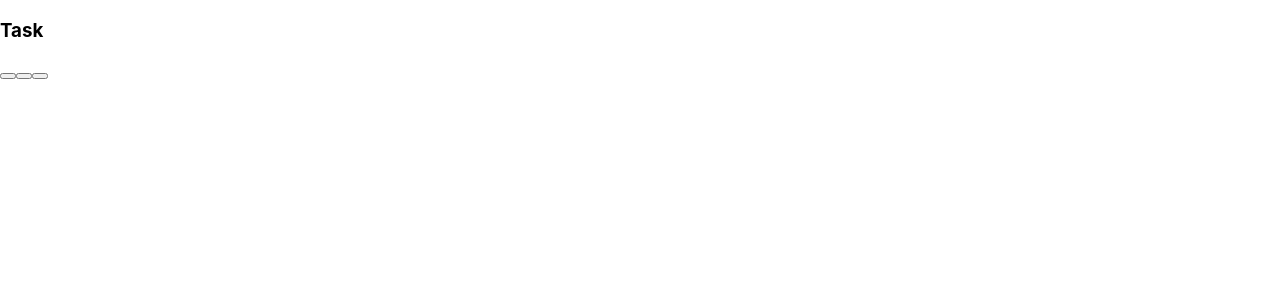
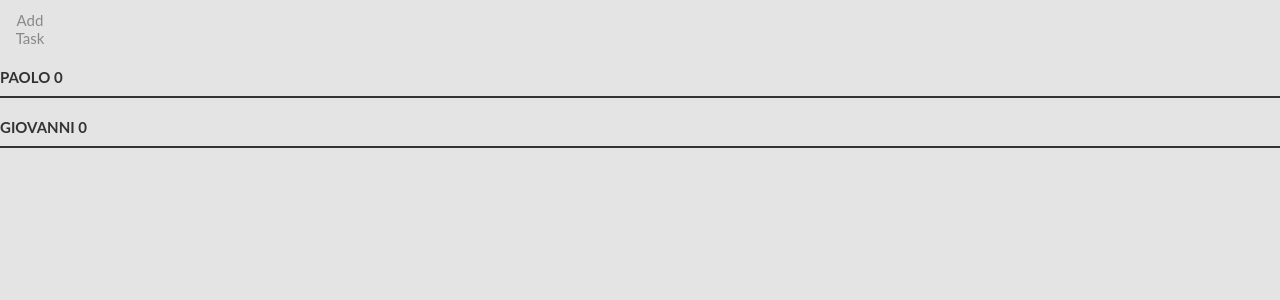
Before and after one commit to corsidrive/corso_php_mysql_2223, a React (Create React App) app in the folder form_in_php/__react-app/todo-list/: page / in a window 1280 px wide. Shown: the top 300 px of the page. Built offline with nearby package versions, Linux system fonts and the light colour scheme.

Commit message:
use state

```diff
--- a/form_in_php/__react-app/todo-list/src/App.css
+++ b/form_in_php/__react-app/todo-list/src/App.css
@@ -1,227 +1,165 @@
-/* All */
-@import url('https://fonts.googleapis.com/css2?family=Inknut+Antiqua:wght@500&display=swap');
+      /* Basic Style */
 
-* {
-    padding: 0;
-    margin: 0;
-    font-family: Helvetica;
-    color: rgb(8, 8, 8);
-    box-sizing: border-box;
+      body {
+        background: #fff;
+        color: #333;
+        font-family: Lato, sans-serif;
+        background-color:#e4e4e4;
     }
 
-body {
-    background-color: rgb(254, 254, 254);
-    background-size: cover;
+    .container {
+        display: block;
+        width: 400px;
+        margin: 10px auto 100px;
+        background-color:#fff;
+        padding:0px 10px 10px 10px;
+        border-radius:10px
+    }
+
+    h2 {
+        text-align:center;
+        padding-top:10px;
+        margin-bottom:0px;
+    }
+
+    ul {
+        margin: 0;
+        padding: 0;
+    }
+
+    li * {
+        float: left;
+    }
+
+    li,
+    h3 {
+        clear: both;
+        list-style: none;
+    }
+
+    input,
+    button {
+        outline: none;
     }
 
     button {
-    background-color: #fbfbfb;
-    border: 2px solid #fadd05;
-    padding: .3rem .6rem;
-    font-size: 1rem;
+        background: none;
+        border: 0px;
+        color: #888;
+        font-size: 15px;
+        width: 60px;
+        margin: 10px 0 0;
+        font-family: Lato, sans-serif;
         cursor: pointer;
-    display: flex;
-    justify-content: center;
-    align-items: center;
-    transition: 0.4s;
     }
 
     button:hover {
-    background-color: #fadd05;
+        color: #333;
     }
 
-button i {
-    color: black;
-    font-weight: bold;
-    pointer-events: none;
+
+    /* Heading */
+
+    h3,
+    label[for='new-task'] {
+        color: #333;
+        font-weight: 700;
+        font-size: 15px;
+        border-bottom: 2px solid #333;
+        padding: 20px 0 10px;
+        margin: 0;
+        text-transform: uppercase;
     }
 
-input, select {
-    padding: .25rem .5rem;
+    input[type="text"] {
+        margin: 0;
+        font-size: 18px;
+        line-height: 18px;
+        height: 18px;
+        padding: 10px;
+        border: 1px solid #ddd;
+        background: #fff;
+        border-radius: 6px;
+        font-family: Lato, sans-serif;
+        color: #888;
     }
 
-.hide {
+    input[type="text"]:focus {
+        color: #333;
+    }
+
+
+    /* New Task */
+
+    label[for='new-task'] {
+        display: block;
+        margin: 0 0 20px;
+    }
+
+    input#new-task {
+        float: left;
+        width: 318px;
+    }
+
+    p > button:hover {
+        color: #0FC57C;
+    }
+
+
+    /* Task list */
+
+    li {
+        overflow: hidden;
+        padding: 20px 0;
+        border-bottom: 1px solid #eee;
+    }
+
+    li > input[type="checkbox"] {
+        margin: 0 10px;
+        position: relative;
+        top: 15px;
+    }
+
+    li > label {
+        font-size: 18px;
+        line-height: 40px;
+        width: 237px;
+        padding: 0 0 0 11px;
+    }
+
+    li > input[type="text"] {
+        width: 226px;
+    }
+
+    li > .delete:hover {
+        color: #CF2323;
+    }
+
+
+    /* Completed */
+
+     label {
+
+        color: #888;
+    }
+
+    li.task_gia_fatta {
+        opacity:0.5;
+        text-decoration: line-through;
+        background-color: #cdcdcd00;
+    }
+
+
+    /* Edit Task */
+
+    ul li input[type=text] {
         display: none;
     }
 
-h1, h2, h3, h4, h5, h6, p {
-    color: #fadd05;
+    ul li.editMode input[type=text] {
+        display: block;
     }
 
-.h1-title {
-    font-family: 'Inknut Antiqua', serif;
-}
-
-/* TODO header */
-.todo-container {
-max-width: 650px;
-margin: 3rem auto 0;
-background-color: black;
-padding: 1.5rem;
-border-radius: 15px;
-}
-
-.todo-container header {
-    text-align: center;
-    padding: 0 1rem 1rem;
-}
-
-/* TODO form */
-#todo-form {
-    display: flex;
-    justify-content: space-between;
-}
-
-#todo-form, #edit-form {
-    padding: 1rem;
-    border: 1px solid #fadd05;
-    border-radius: 1rem;
-}
-
-#todo-form p,
-#edit-form p {
-    margin-bottom: 0.5rem;
-    font-weight: bold;
-}
-
-.form-control {
-    display: flex;
-}
-
-.form-control input {
-    margin-right: 0.3rem;
-}
-
-#cancel-edit-btn {
-    margin-top: 1rem;
-}
-
-/* TODO toolbar */
-
-#toolbar {
-    padding: 1rem;
-    border: 1px solid #fadd05;
-    margin-top: 2rem;
-    margin-bottom: 2rem;
-    border-radius: 1rem;
-    display: flex;
-}
-
-#toolbar h4 {
-    margin-bottom: .5rem;
-}
-
-#search {
-    padding-right: 2rem;
-    margin-right: 1rem;
-    width: 80%;
-    display: flex;
-    flex-direction: column;
-}
-
-#search form {
-    display: flex;
-}
-
-#search input {
-    width: 100%;
-    margin-right: 1rem;
-}
-
-#filter {
-    border-right: 1px solid #fadd05;
-    padding-right: 1rem;
-    margin-right: 1rem;
-    width: 25%;
-    display: flex;
-    flex-direction: column;
-}
-
-#filter select {
-    flex: 1;
-}
-
-#date-filter {
-    padding-right: 1rem;
-    margin-right: 1rem;
-    width: 100%;
-    display: flex;
-    flex-direction:column;
-}
-
-/* TODO list */
-.todo {
-    display: flex;
-    justify-content: center;
-    align-items: center;
-    padding: 1rem;
-    border: 1px solid #fadd05;
-    border-radius: 1rem;
-    transition: .3s;
-}
-
-.todo h3 {
-    flex: 1;
-    font-size: 0.9rem;
-}
-
-.todo button {
-    margin-left: 0.4rem;
-}
-
-.done {
-    background-color: #fadd05;
-}
-
-.done h3 {
-    color: black;
-    text-decoration: line-through;
-    font-style: italic;
-}
-
-.todo-employee {
-    margin-bottom: 0.5rem;
-    margin-left: 1rem;
-    margin-top: 2rem;
-    margin-right: 75%;
-    padding: 0.7rem;
-    border: 1px solid #fadd05;
-    border-radius: 1rem;
-    flex: 1;
-}
-
-
-@media screen and (max-width: 1330px) {
-    .form-image {
+    ul li.editMode label {
         display: none;
     }
-    .todo-container {
-        width: 50%;
-    }
-    .todo-form {
-        width: 100%;
-    }
-
-    @media screen and (max-width: 1064px) {
-        .todo-container {
-            width: 90%;
-            height: auto;
-        }
-        #toolbar, .todo, #todo-form {
-            flex-direction: column;
-            z-index: 5;
-            padding-right: 5rem;
-            max-height: 10rem;
-            overflow-y: scroll;
-            flex-wrap: nowrap;
-        }
-        .todo {
-            flex-direction: column;
-            z-index: 5;
-            padding-right: 5rem;
-            max-height: 10rem;
-            overflow-y: scroll;
-            flex-wrap: nowrap;
-        }
-    }
-}
--- a/form_in_php/__react-app/todo-list/src/App.js
+++ b/form_in_php/__react-app/todo-list/src/App.js
@@ -1,13 +1,63 @@
+
+import { useState } from 'react';
+import './App.css';
+
 import TaskItem from "./components/TaskItem/TaskItem";
+import TaskList from './components/TaskList/TaskList';
+function App() {
+
+  // const taskListData = [
+  //   {
+  //     task_id: 10,
+  //     user_id: 12,
+  //     name: "comprare il latte",
+  //     due_date:"2023-04-04",
+  //     done: true
+  //   },
+  //   {
+  //     task_id: 12,
+  //     user_id: 12,
+  //     name: "leggere un mauale a caso",
+  //     due_date:"2023-04-21",
+  //     done: false
+  //   }
+
+  //   ]
+
+    const [taskListData,setTaskListData] = useState([])
+
+    function aggiungiTask() {
+      setTaskListData((attuale)=>{
+        const new_attuale = [...attuale]
+        new_attuale.push(
+            {
+              task_id: 12,
+              user_id: 12,
+              name: "leggere un mauale a caso",
+              due_date:"2023-04-21",
+              done: false
+            }
+        );
+        return new_attuale;
+      })
+      // alert("tutto ok");
+
+    }
 
 
-function App() {
 
-    return (
-      <main>
-      <TaskItem></TaskItem>
-      </main>
-    )
+return (
+  <main>
+    <button onClick={aggiungiTask}>Add Task</button>
+    <TaskList header={'Paolo'} tasks={taskListData}>
+      {taskListData.map( task => <TaskItem key={task.task_id} done={task.done} nome_task={task.name} /> )}
+    </TaskList>
+
+    <TaskList header={'Giovanni'} tasks={taskListData}>
+      { taskListData.map( task => <TaskItem key={task.task_id} done={task.done} nome_task={task.name} /> )}
+    </TaskList>
+  </main>
+)
 }
 
 export default App;
--- a/form_in_php/__react-app/todo-list/src/components/TaskItem/TaskItem.js
+++ b/form_in_php/__react-app/todo-list/src/components/TaskItem/TaskItem.js
@@ -1,20 +1,16 @@
-const TaskItem  =  props  => {
+// const { nome_task, done }= props
+// props.done, props.nome_task
+function TaskItem({ nome_task, done }){
     return (
-        <div id="todo-list">
-            <div className="todo done">
-                <h3>Task</h3>
-                <button className="finish-todo">
-                    <i className="fa-solid fa-check"></i>
-                </button>
-                <button className="edit-todo">
-                    <i className="fa-solid fa-pen"></i>
-                </button>
-                <button className="remove-todo">
-                    <i className="fa-solid fa-xmark"></i>
-                </button>
-            </div>
-        </div>
+        <li className={done ? 'task_gia_fatta': ''}>
+            <input  checked={done} type="checkbox" />
+             {done}
+            <label>{ nome_task }</label>
+            <input type="text" defaultValue="Go Siihopping" />
+            <button className="edit">Edit</button>
+            <button className="delete">Delete</button>
+      </li>
     )
 }
 
-export default TaskItem
+export default TaskItem;
--- /dev/null
+++ b/form_in_php/__react-app/todo-list/src/components/TaskList/TaskList.js
@@ -0,0 +1,15 @@
+const TaskList = (props) => {
+    // commento
+    return (
+        <>
+         {/* fragment */}
+         <h3 className="task_list__header">{props.header} {props.tasks.length} </h3>
+         <ul className="task_list__list">
+            {props.children}
+         </ul>
+        </>
+    )
+
+}
+
+export default TaskList
```
Also changed, not shown: 1 other file (tests, documents, lock files or other folders). Lines whose indentation alone changed are shown as unchanged.
